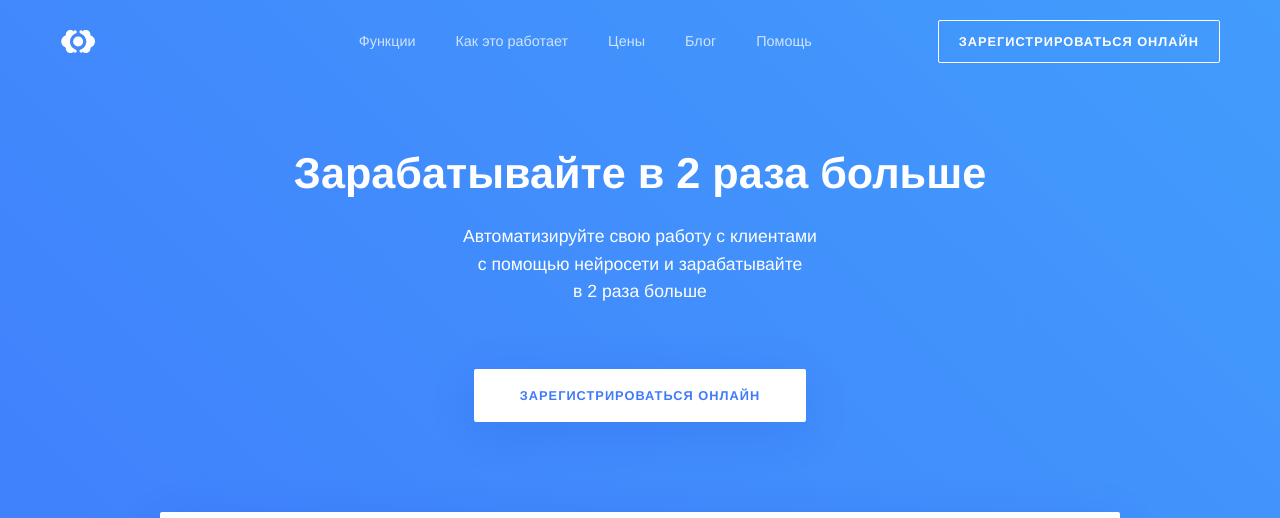
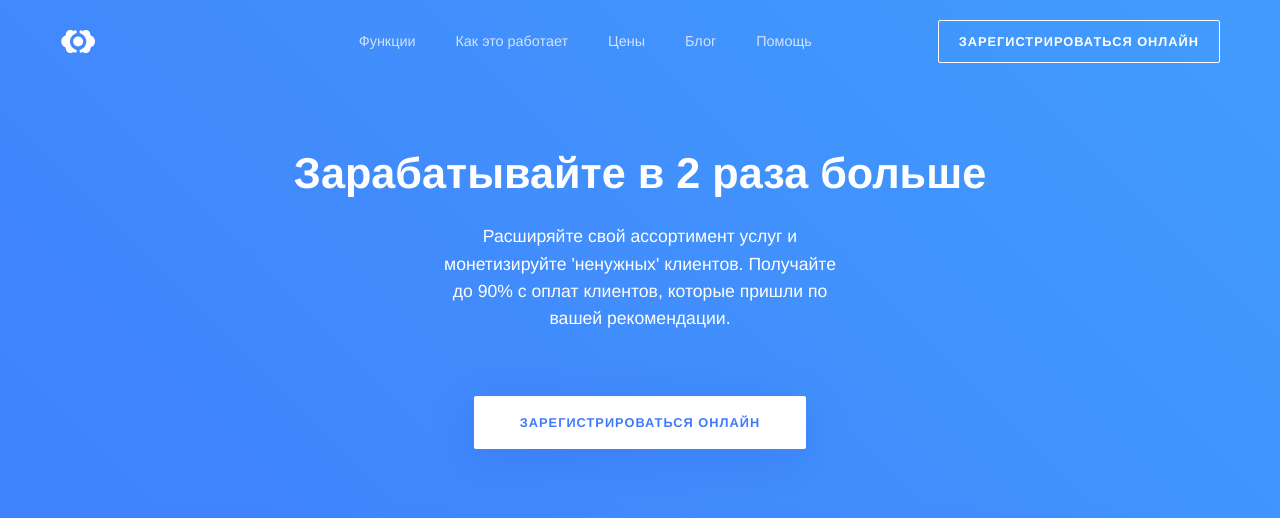
Before and after one commit to RakhimyanTim/fitness.github.io, a Jekyll site: the page built from pages/index.html, in a window 1280 px wide and 900 px high, cut to the strip 0-518 px from the top of the window. Built offline with Jekyll 4.4.1, drawn with Linux system fonts in a browser that asks for light colours; some web fonts are replaced.

Commit message:
Update main-landing.html

```diff
--- a/_layouts/main-landing.html
+++ b/_layouts/main-landing.html
@@ -4,7 +4,7 @@
 
 <header class="{{ page.header_class }}">
 	{% include navigation/top.html %}
-	{% include components/hero/main.html image="" heading="Зарабатывайте в 2 раза больше" subtitle="Автоматизируйте свою работу с клиентами <br>с помощью нейросети и зарабатывайте <br>в 2 раза больше" button="Зарегистрироваться онлайн" video="gpmWyZvOU3g" %}
+	{% include components/hero/main.html image="" heading="Зарабатывайте в 2 раза больше" subtitle="Расширяйте свой ассортимент услуг и монетизируйте 'ненужных' клиентов. Получайте до 90% с оплат клиентов, которые пришли по вашей рекомендации." button="Зарегистрироваться онлайн" video="gpmWyZvOU3g" %}
 </header>
 
 {{ content }}
```
